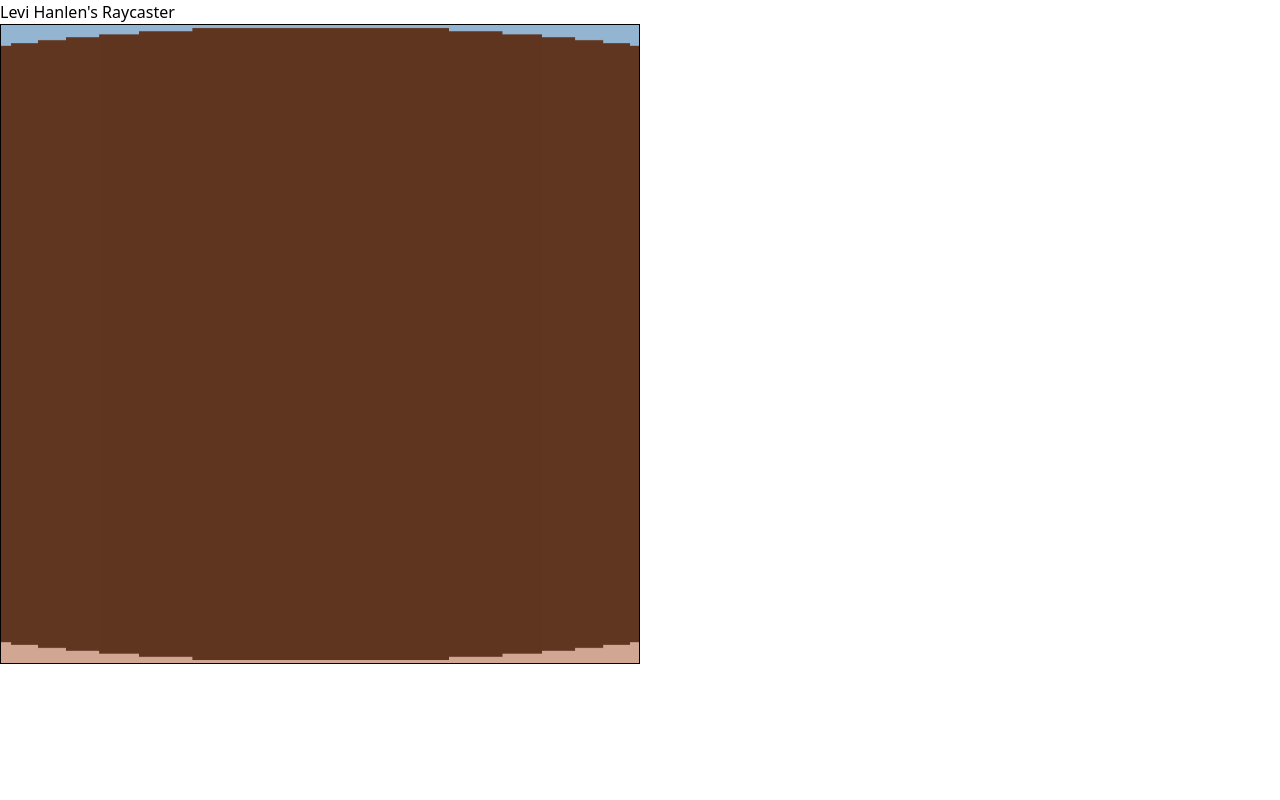
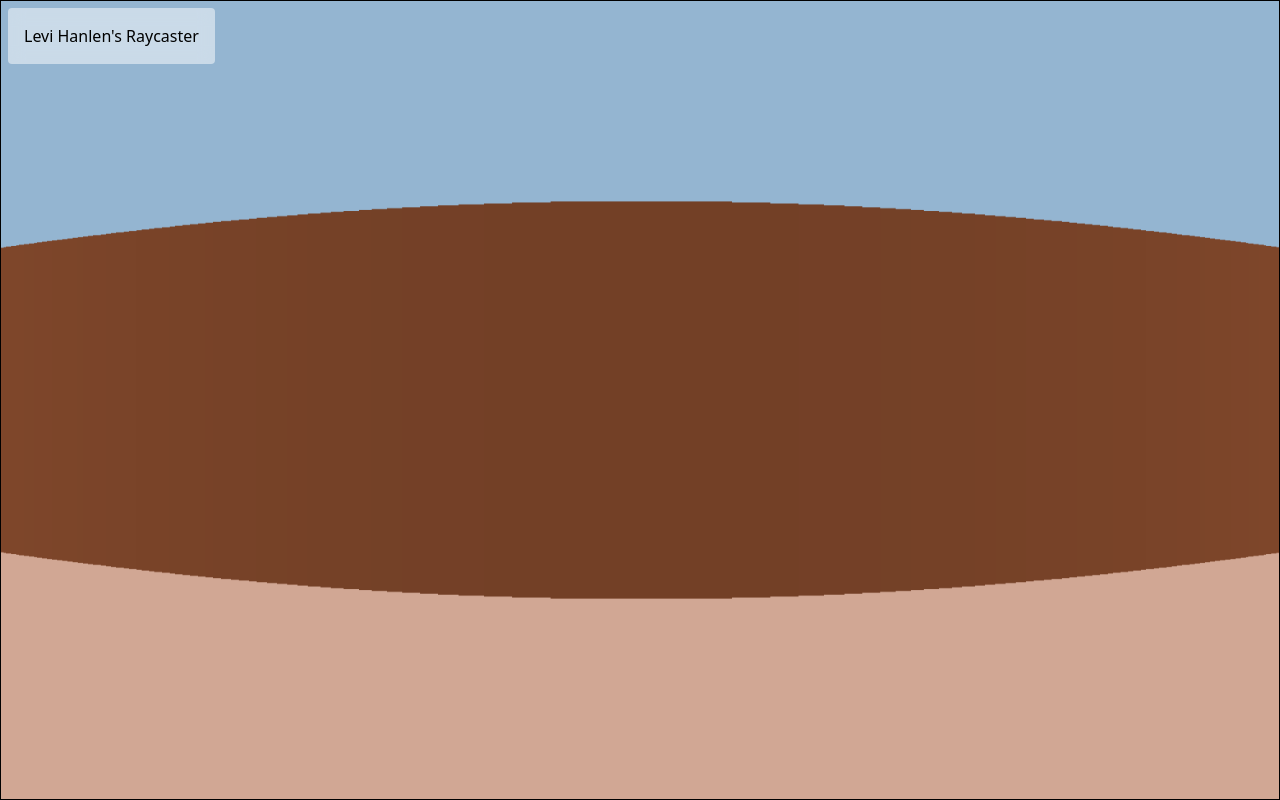
Before and after one commit to levihanlen/raycast-node, a website built with Vite: page index.html in a window 1280 px wide. Built offline with nearby package versions, Linux system fonts and the light colour scheme; animation ran at ten frames a second.

Commit message:
feat: add collision and fullscreen

```diff
--- a/index.html
+++ b/index.html
@@ -5,13 +5,15 @@
     <title>Raycaster</title>
     <script src="https://cdn.tailwindcss.com"></script>
   </head>
-  <body>
-    <h1>Levi Hanlen's Raycaster</h1>
+  <body class="relative">
+    <div class="absolute top-2 left-2 backdrop-blur p-4 rounded bg-white/50">
+      <h1>Levi Hanlen's Raycaster</h1>
+    </div>
     <canvas
       id="canvas"
-      width="1000"
+      width="2000"
       height="1000"
-      class="aspect-square border border-black h-full w-1/2"
+      class="aspect-square border border-black w-screen h-screen"
     ></canvas>
     <script src="/src/main.ts"></script>
   </body>
--- a/src/main.ts
+++ b/src/main.ts
@@ -17,10 +17,10 @@ const ctx = canvas.getContext("2d")!;
 // ctx.fillRect(2, 4, 20, 30);
 
 const user: User = {
-  x: 4,
-  y: 4,
+  x: 3,
+  y: 3,
   angle: 180,
-  fov: 40,
+  fov: 80,
   moveSpeed: 0.05, // Movement speed
   rotSpeed: 3, // Rotation speed
 };
@@ -31,10 +31,10 @@ const using2d = false;
 
 const map = [
   [1, 1, 1, 2, 3, 1, 1, 1, 1, 1, 1, 1, 1, 1, 1, 1],
-  [1, 1, 0, 0, 0, 0, 0, 0, 0, 0, 0, 0, 0, 0, 0, 1],
-  [1, 0, 1, 0, 2, 1, 1, 0, 1, 1, 1, 0, 1, 1, 0, 1],
-  [1, 0, 1, 0, 1, 0, 1, 0, 1, 0, 1, 0, 1, 0, 0, 1],
-  [1, 0, 1, 0, 1, 1, 1, 0, 1, 1, 1, 0, 1, 1, 0, 1],
+  [1, 0, 0, 0, 0, 0, 0, 0, 0, 0, 0, 0, 0, 0, 0, 1],
+  [1, 0, 0, 0, 0, 1, 1, 0, 1, 1, 1, 0, 1, 1, 0, 1],
+  [1, 0, 0, 0, 0, 0, 1, 0, 1, 0, 1, 0, 1, 0, 0, 1],
+  [1, 0, 0, 0, 0, 1, 1, 0, 1, 1, 1, 0, 1, 1, 0, 1],
   [1, 0, 0, 0, 0, 0, 0, 0, 0, 0, 0, 0, 0, 0, 0, 1],
   [1, 1, 1, 1, 1, 1, 1, 1, 1, 1, 1, 1, 1, 1, 1, 1],
 ];
@@ -128,6 +128,12 @@ function moveUser(amount: number) {
 
   const userX = user.x + thisX;
   const userY = user.y + thisY;
+
+  const colliding = findColliding(userX, userY);
+
+  if (colliding) {
+    return;
+  }
 
   const { x, y } = keepWithin(userX, userY);
   user.x = x;
```
